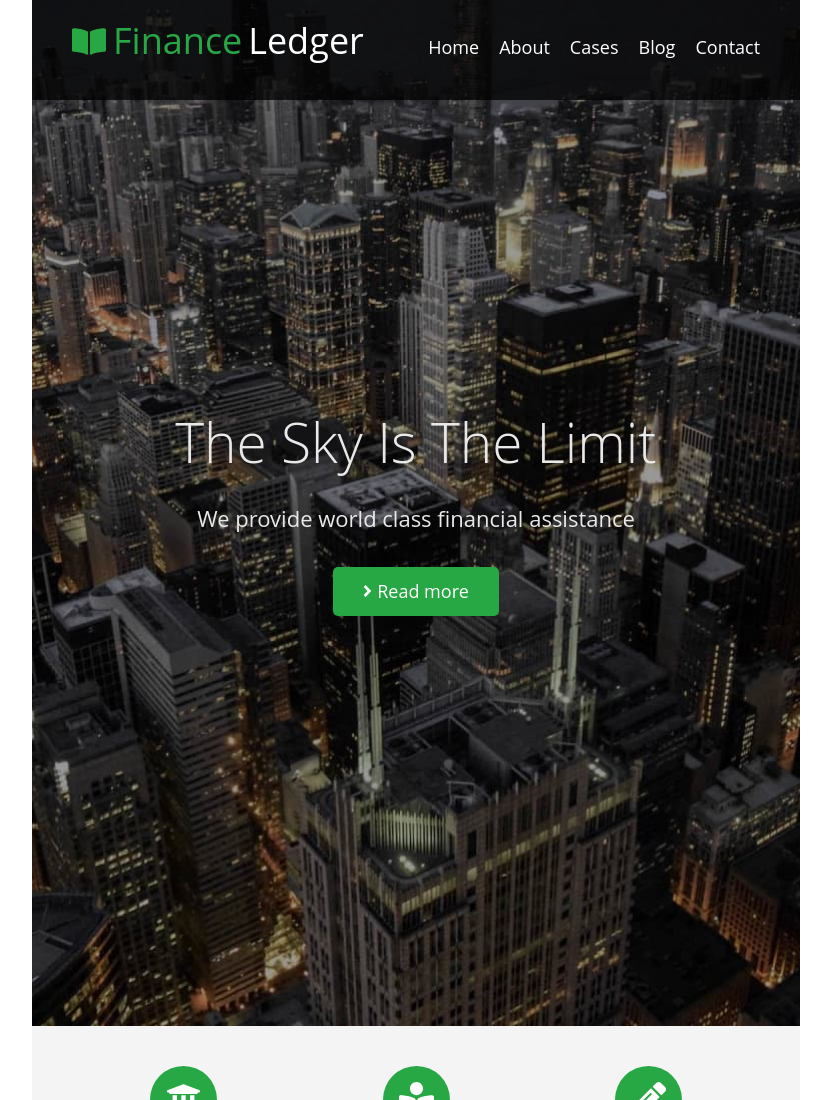
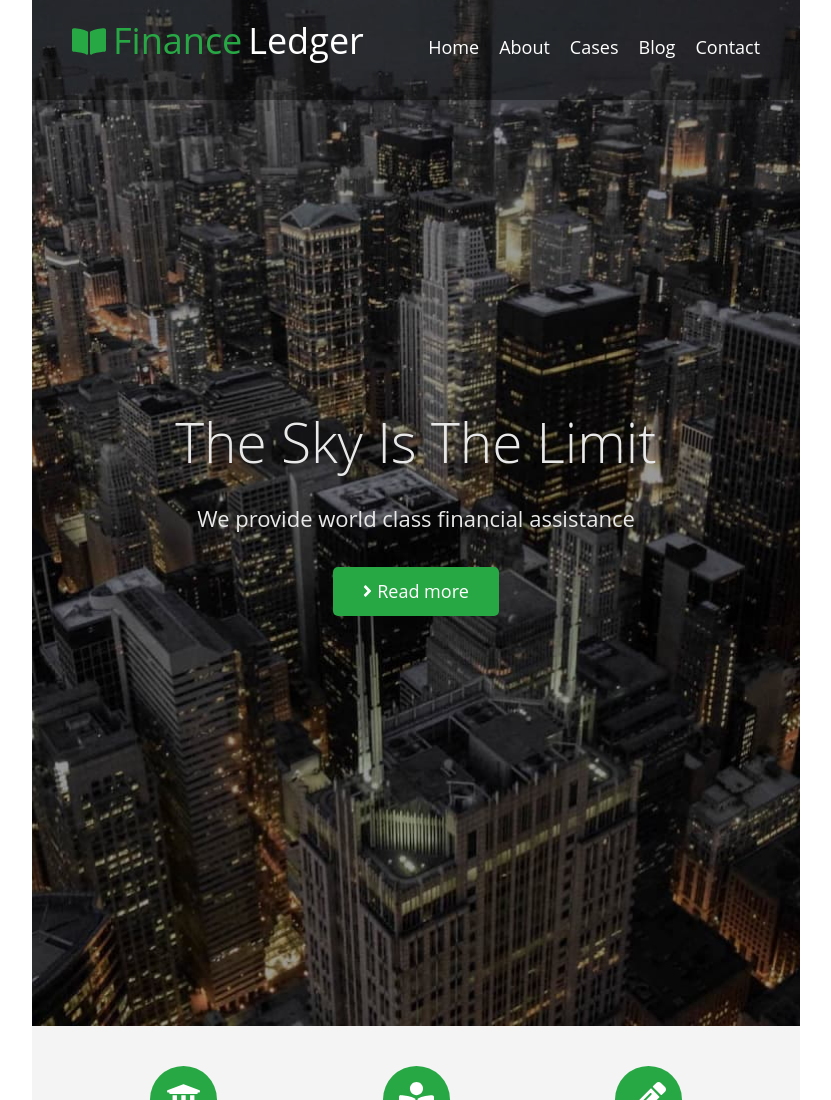
Before and after one commit to Eugensson/finance-ledger-lending, a website built with Vite: page index.html in a window 1280 px wide. Shown: the top 1100 px of the page, without its empty margins (224-1055 px from the left). Built offline with nearby package versions, Linux system fonts and the light colour scheme.

Commit message:
Changed header-background-color

```diff
--- a/src/scss/layout/header.scss
+++ b/src/scss/layout/header.scss
@@ -8,7 +8,7 @@
     height: 100px;
 
     color: var(--secondary-text-color);
-    background-color: rgba(0, 0, 0, 0.75);
+    background-color: var(--header-background-color);
 
     @media screen and (min-width: $tablet) {
         padding: 20px 40px;
--- a/src/scss/utils/variables.scss
+++ b/src/scss/utils/variables.scss
@@ -10,6 +10,7 @@
 
     --primary-background-color: #e5e5e5;
     --secondary-background-color: #f4f4f4;
+    --header-background-color: rgba(0, 0, 0, 0.4);
     --hero-background-color: #000000;
     --proposals-bachground-color: #28a745;
     --blog-bachground-color: #0284d0;
```
